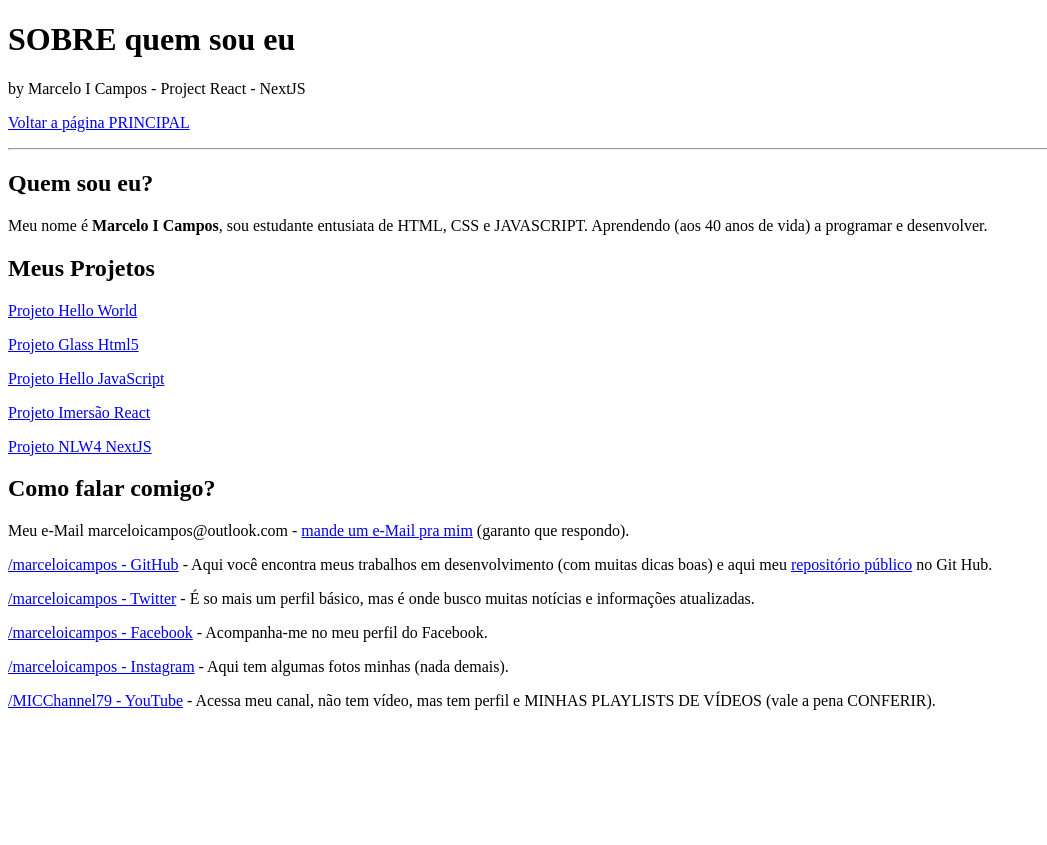
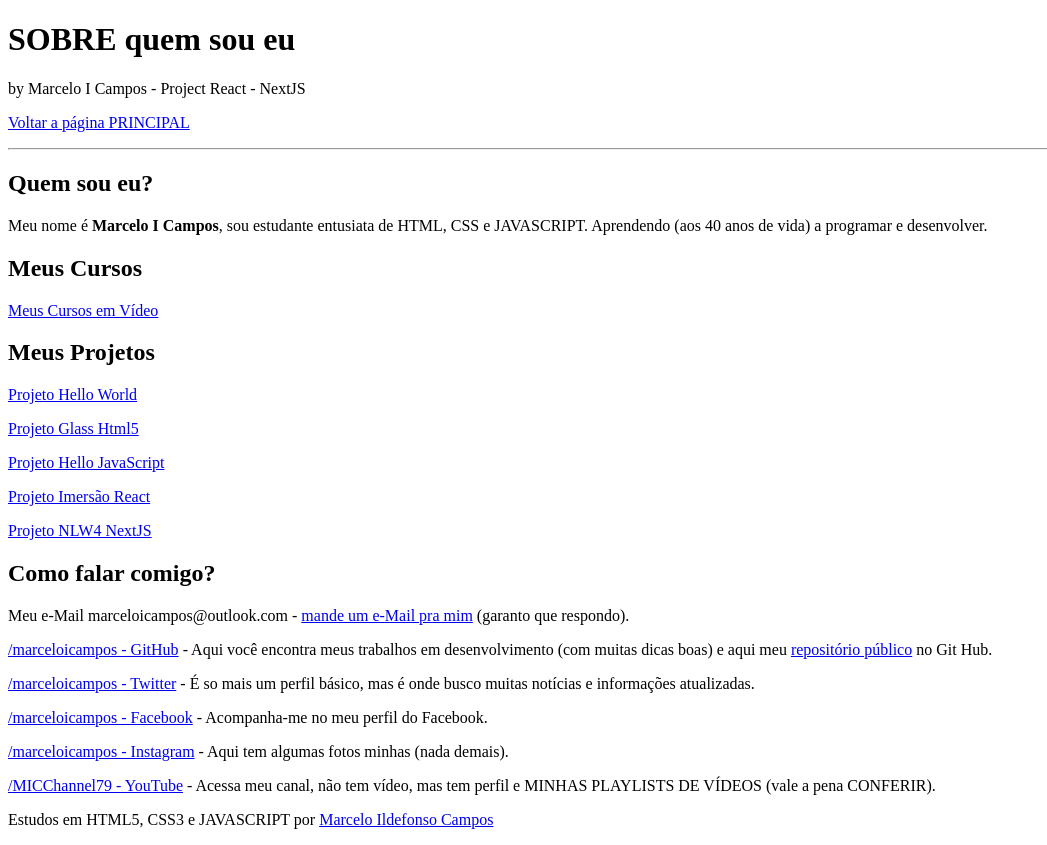
Before and after one commit to marceloicampos/desafio-react-nextjs, a Next.js app: page /about in a window 1280 px wide. Shown: the whole page, without its empty margins (0-1047 px from the left). Before the commit the page ends 800 px from the top, so only its background shows below. Built offline with nearby package versions, Linux system fonts and the light colour scheme.

Commit message:
Update Index and About

```diff
--- a/pages/about.js
+++ b/pages/about.js
@@ -13,6 +13,8 @@ function About() {
             <hr />
             <h2>Quem sou eu?</h2>
             <p>Meu nome é <strong>Marcelo I Campos</strong>, sou estudante entusiata de HTML, CSS e JAVASCRIPT. Aprendendo (aos 40 anos de vida) a programar e desenvolver.</p>
+            <h2>Meus Cursos</h2>
+            <p><a href="https://www.cursoemvideo.com/hall-da-fama/marcelo-campos/" target="_blank">Meus Cursos em Vídeo</a></p>
             <h2>Meus Projetos</h2>
             <p><a href="https://marceloicampos.github.io/site-hello-world/" target="_blank">Projeto Hello World</a></p>
             <p><a href="https://marceloicampos.github.io/site-glass-html5/" target="_blank">Projeto Glass Html5</a></p>
@@ -26,6 +28,9 @@ function About() {
             <p> <a href="https://www.facebook.com/marceloicampos" target="_blank"> /marceloicampos - Facebook</a> - Acompanha-me no meu perfil do Facebook.</p>
             <p> <a href="https://www.instagram.com/marceloicampos" target="_blank"> /marceloicampos - Instagram</a> - Aqui tem algumas fotos minhas (nada demais).</p>
             <p> <a href="https://www.youtube.com/user/MICChannel79/playlists" target="_blank"> /MICChannel79 - YouTube</a> - Acessa meu canal, não tem vídeo, mas tem perfil e MINHAS PLAYLISTS DE VÍDEOS (vale a pena CONFERIR).</p>
+            <footer>
+            <p>Estudos em HTML5, CSS3 e JAVASCRIPT por <a href="https://marceloicampos.com/about" target="_blank">Marcelo Ildefonso Campos</a></p>
+            </footer>
         </div>
     )
 }
--- a/pages/index.js
+++ b/pages/index.js
@@ -31,6 +31,9 @@ function Home() {
             <h2 style={{color: "red"}}><Contador /></h2>
             <p><CapsLock texto="texto em capslock usando parâmentro parent" /></p>
             <p><CapsLock2>texto em capslock usando parâmentro children</CapsLock2></p>
+            <footer>
+            <p>Estudos em HTML5, CSS3 e JAVASCRIPT por <a href="https://marceloicampos.com/about" target="_blank">Marcelo Ildefonso Campos</a></p>
+            </footer>
         </div>
     )
 }
```
